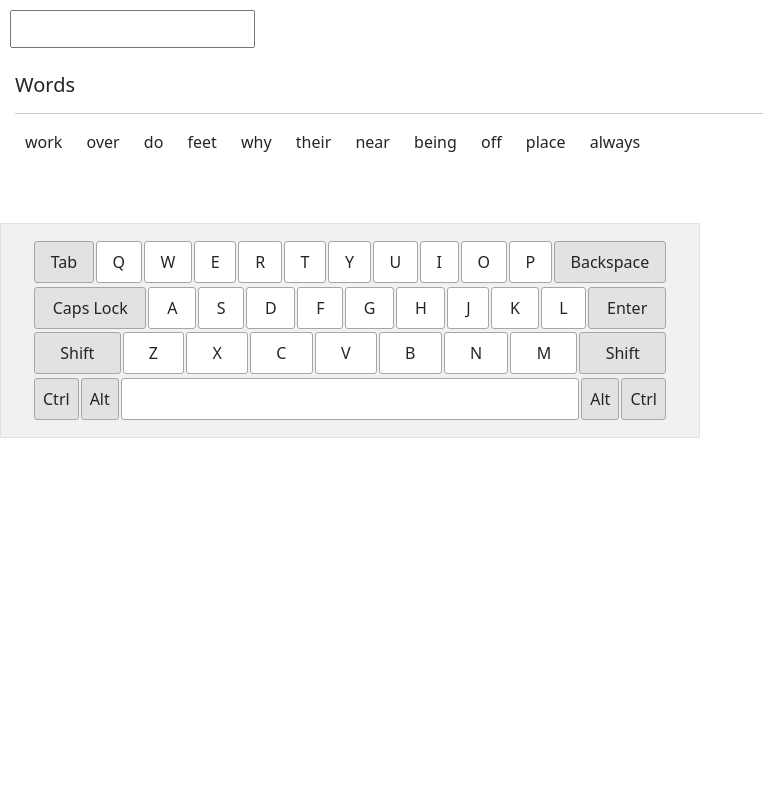
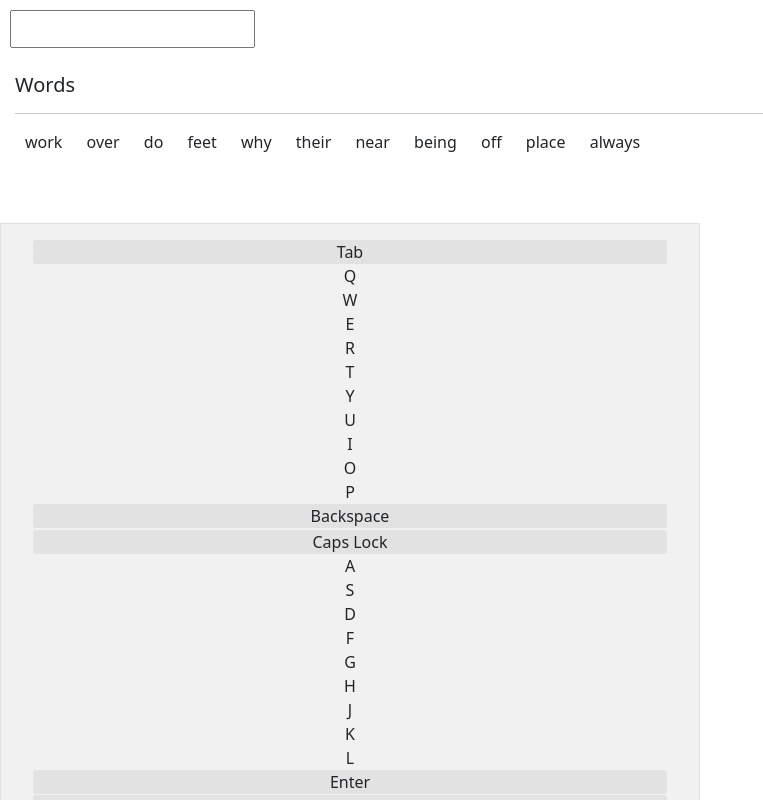
Before and after one commit to bberkay/JQ-fastfingers, a plain HTML site: page index.html in a window 1280 px wide. Shown: the top 800 px of the page, without its empty margins (0-763 px from the left). Drawn offline with nearby package versions, Linux system fonts and the light colour scheme.

Commit message:
Update index.html

```diff
--- a/index.html
+++ b/index.html
@@ -30,50 +30,50 @@
     <div class="row mt-5">
         <div class="col-12">
             <div class="border text-center keyboard">
-                <div class="d-flex justify-content-center flex-row mb-05 mt-3 keyboard-row">
-                    <div class="p-2 flex-fill bg-silver border">Tab</div>
-                    <div class="p-2 flex-fill bg-white border" keycode="113">Q</div>
-                    <div class="p-2 flex-fill bg-white border" keycode="119">W</div>
-                    <div class="p-2 flex-fill bg-white border" keycode="101">E</div>
-                    <div class="p-2 flex-fill bg-white border" keycode="114">R</div>
-                    <div class="p-2 flex-fill bg-white border" keycode="116">T</div>
-                    <div class="p-2 flex-fill bg-white border" keycode="121">Y</div>
-                    <div class="p-2 flex-fill bg-white border" keycode="117">U</div>
-                    <div class="p-2 flex-fill bg-white border" keycode="105">I</div>
-                    <div class="p-2 flex-fill bg-white border" keycode="111">O</div>
-                    <div class="p-2 flex-fill bg-white border" keycode="112">P</div>
-                    <div class="p-2 flex-fill bg-silver border" keycode="8">Backspace</div>
+                <div class="mb-05 mt-3 keyboard-row">
+                    <div class="bg-silver">Tab</div>
+                    <div keycode="113">Q</div>
+                    <div keycode="119">W</div>
+                    <div keycode="101">E</div>
+                    <div keycode="114">R</div>
+                    <div keycode="116">T</div>
+                    <div keycode="121">Y</div>
+                    <div keycode="117">U</div>
+                    <div keycode="105">I</div>
+                    <div keycode="111">O</div>
+                    <div keycode="112">P</div>
+                    <div class="bg-silver" keycode="8">Backspace</div>
                 </div>
-                <div class="d-flex justify-content-center flex-row mb-05 keyboard-row">
-                    <div class="p-2 flex-fill bg-silver border">Caps Lock</div>
-                    <div class="p-2 flex-fill bg-white border" keycode="97">A</div>
-                    <div class="p-2 flex-fill bg-white border" keycode="115">S</div>
-                    <div class="p-2 flex-fill bg-white border" keycode="100">D</div>
-                    <div class="p-2 flex-fill bg-white border" keycode="102">F</div>
-                    <div class="p-2 flex-fill bg-white border" keycode="103">G</div>
-                    <div class="p-2 flex-fill bg-white border" keycode="104">H</div>
-                    <div class="p-2 flex-fill bg-white border" keycode="106">J</div>
-                    <div class="p-2 flex-fill bg-white border" keycode="107">K</div>
-                    <div class="p-2 flex-fill bg-white border" keycode="108">L</div>
-                    <div class="p-2 flex-fill bg-silver border">Enter</div>
+                <div class="mb-05 keyboard-row">
+                    <div class="bg-silver">Caps Lock</div>
+                    <div keycode="97">A</div>
+                    <div keycode="115">S</div>
+                    <div keycode="100">D</div>
+                    <div keycode="102">F</div>
+                    <div keycode="103">G</div>
+                    <div keycode="104">H</div>
+                    <div keycode="106">J</div>
+                    <div keycode="107">K</div>
+                    <div keycode="108">L</div>
+                    <div class="bg-silver">Enter</div>
                 </div>
-                <div class="d-flex justify-content-center flex-row mb-05 keyboard-row">
-                    <div class="p-2 flex-fill bg-silver border">Shift</div>
-                    <div class="p-2 flex-fill bg-white border" keycode="122">Z</div>
-                    <div class="p-2 flex-fill bg-white border" keycode="120">X</div>
-                    <div class="p-2 flex-fill bg-white border" keycode="99">C</div>
-                    <div class="p-2 flex-fill bg-white border" keycode="118">V</div>
-                    <div class="p-2 flex-fill bg-white border" keycode="98">B</div>
-                    <div class="p-2 flex-fill bg-white border" keycode="110">N</div>
-                    <div class="p-2 flex-fill bg-white border" keycode="109">M</div>
-                    <div class="p-2 flex-fill bg-silver border">Shift</div>
+                <div class="mb-05 keyboard-row">
+                    <div class="bg-silver">Shift</div>
+                    <div keycode="122">Z</div>
+                    <div keycode="120">X</div>
+                    <div keycode="99">C</div>
+                    <div keycode="118">V</div>
+                    <div keycode="98">B</div>
+                    <div keycode="110">N</div>
+                    <div keycode="109">M</div>
+                    <div class="bg-silver">Shift</div>
                 </div>
-                <div class="d-flex justify-content-center flex-row mb-3 keyboard-row">
-                    <div class="p-2 flex-nonfill bg-silver border">Ctrl</div>
-                    <div class="p-2 flex-nonfill bg-silver border">Alt</div>
-                    <div class="p-2 flex-nonfill flex-grow-1 bg-white border" keycode="32"></div>
-                    <div class="p-2 flex-nonfill bg-silver border">Alt</div>
-                    <div class="p-2 flex-nonfill bg-silver border">Ctrl</div>
+                <div class="mb-3 keyboard-row">
+                    <div>Ctrl</div>
+                    <div>Alt</div>
+                    <div class="flex-grow-1" keycode="32"></div>
+                    <div>Alt</div>
+                    <div>Ctrl</div>
                 </div>
             </div>
         </div>
@@ -91,7 +91,7 @@
     <div id="other-2">
         <h5>Result</h5>
         <hr>
-	<small>WPM is <b>not</b> calculated<small>
+	    <small>WPM is <b>not</b> calculated<small>
         <ul id="result-text">
 	<!-- Result List -->
         </ul>
```
